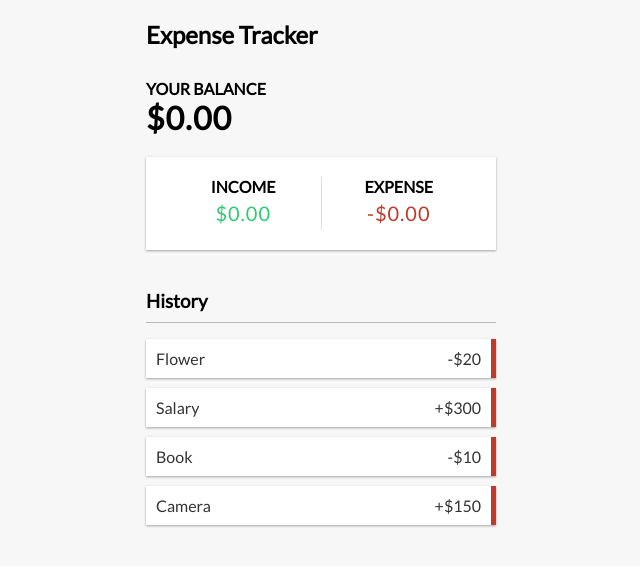
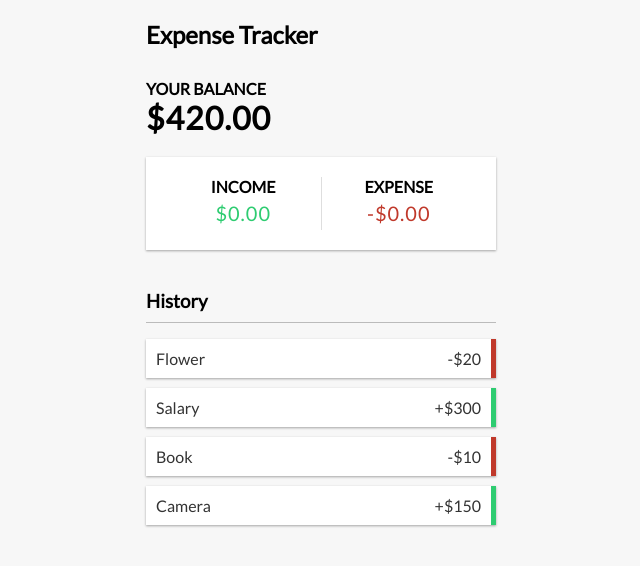
Before and after one commit to Malakai86/expense-tracker-react, a React (Create React App) app: page / in a window 1280 px wide. Shown: the top 566 px of the page, without its empty margins (319-959 px from the left). Built offline with nearby package versions, Linux system fonts and the light colour scheme.

Commit message:
Balance with GlobalState calculates balance of transactions

```diff
--- a/src/components/Balance.js
+++ b/src/components/Balance.js
@@ -1,10 +1,16 @@
-import React from 'react'
+import React, { useContext} from 'react';
+import { GlobalContext } from '../context/GlobalState';
 
 export const Balance = () => {
+    const { transactions } = useContext(GlobalContext);
+
+    const amounts = transactions.map(transaction => transaction.amount);
+    const total = amounts.reduce((acc, item) => (acc += item), 0).toFixed(2);
+
     return (
         <>
             <h4>Your Balance</h4>
-            <h1>$0.00</h1>
+            <h1>${total}</h1>
         </>
     )
 }
--- a/src/components/Transaction.js
+++ b/src/components/Transaction.js
@@ -4,7 +4,7 @@
     const sign = transaction.amount < 0 ? '-' : '+';
 
     return (
-        <li className="minus">
+        <li className={transaction.amount < 0 ? 'minus' : 'plus'}>
                 {transaction.text}<span>{sign}${Math.abs(transaction.amount)}</span><button className="delete-btn">x</button>
             </li>
     )
```
